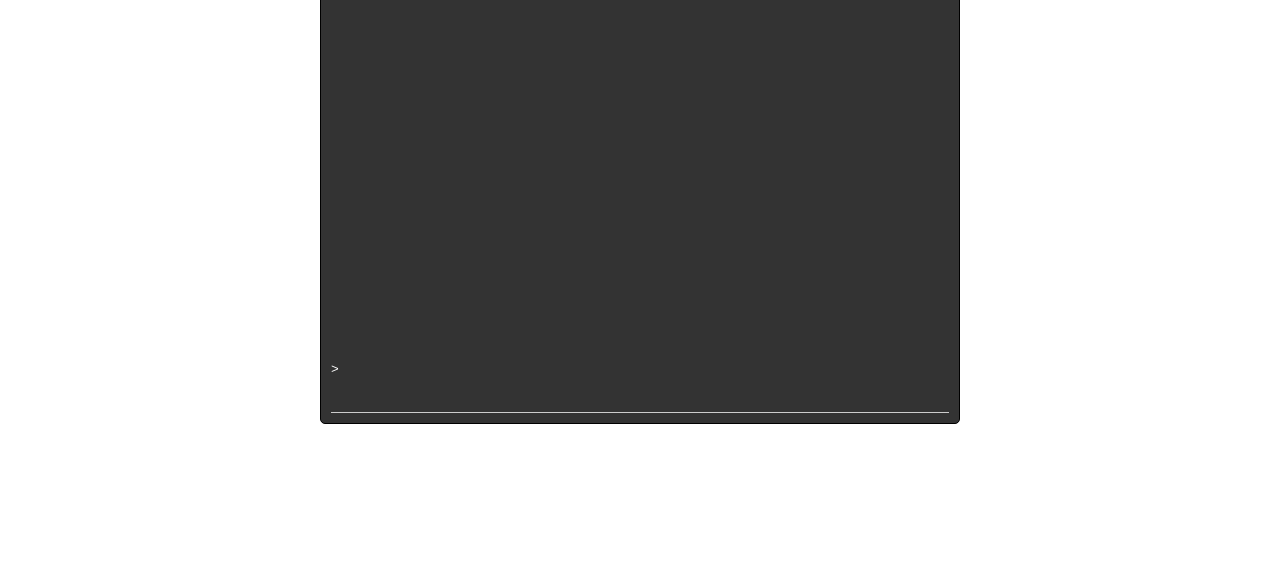
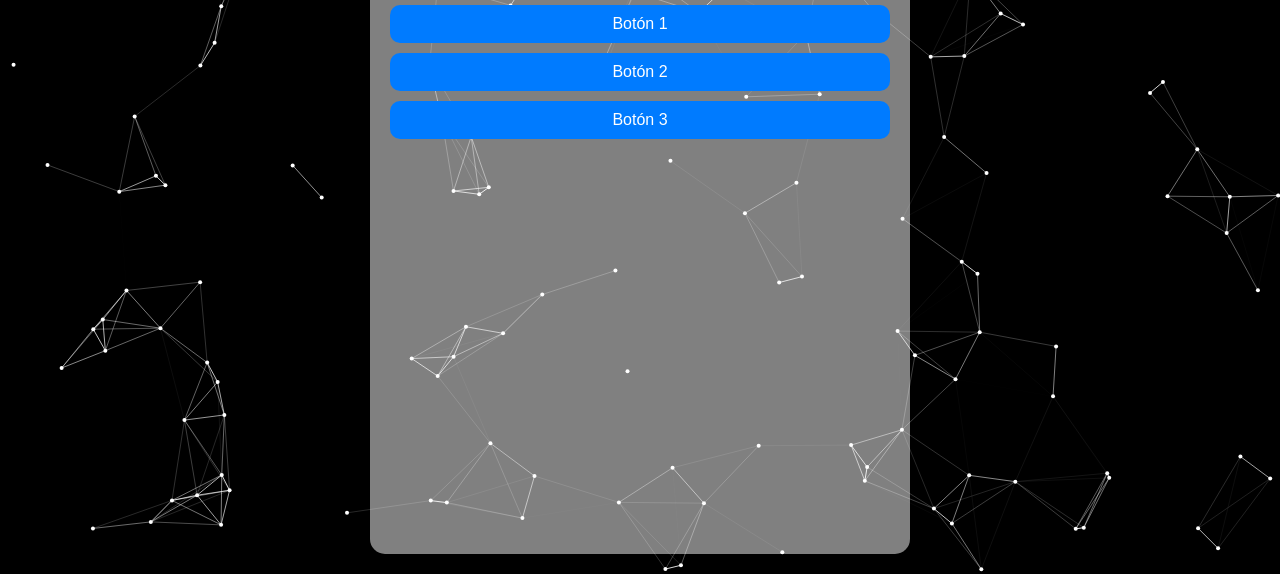
Before and after one commit to felexel25/felexel25.github.io, a plain HTML site: page index.html in a window 1280 px wide. Shown: the part 226-800 px from the top of the page. Drawn offline with Linux system fonts and the light colour scheme.

Commit message:
Add: home page

```diff
--- /dev/null
+++ b/css/home.css
@@ -0,0 +1,65 @@
+body, html {
+    margin: 0;
+    padding: 0;
+    height: 100%;
+}
+
+#container {
+    position: relative;
+    width: 100%;
+    height: 100%;
+}
+
+#background {
+    position: absolute;
+    top: 0;
+    left: 0;
+    width: 100%;
+    height: 100%;
+    background-color: black; /* Color de fondo opcional para el lienzo */
+}
+
+#overlay {
+    position: absolute;
+    top: 50%;
+    left: 50%;
+    transform: translate(-50%, -50%);
+    width: 90%; /* Ancho del 90% del contenedor */
+    max-width: 500px; /* Máximo ancho de 500px */
+    height: 90%; /* 60% de la altura del contenedor */
+    background-color: rgba(255, 255, 255, 0.5); /* Color y opacidad del rectángulo */
+    padding: 20px;
+    text-align: center;
+    border-radius: 15px;
+}
+
+#image {
+    width: 100px; /* ajusta el ancho según sea necesario */
+    height: 100px; /* ajusta el alto según sea necesario */
+    border-radius: 50%;
+    margin-bottom: 20px;
+}
+
+h2 {
+    margin-bottom: 20px;
+}
+
+#buttons {
+    display: flex;
+    flex-direction: column;
+}
+
+button {
+    margin-bottom: 10px;
+    padding: 10px 20px;
+    border: none;
+    border-radius: 10px;
+    background-color: #007bff; /* color de fondo azul */
+    color: white;
+    font-size: 16px;
+    cursor: pointer;
+}
+
+button:hover {
+    background-color: #0056b3; /* color de fondo azul oscuro al pasar el ratón */
+}
--- a/css/style.css
+++ /dev/null
@@ -1,118 +0,0 @@
-body {
-  margin: 0;
-  padding: 0;
-}
-
-.interface {
-  display: flex;
-  justify-content: center;
-  align-items: center;
-  height: 100vh;
-  margin: 0;
-  padding: 0;
-  box-sizing: border-box;
-}
-
-.console-container {
-  width: 50%;
-  height: 80%;
-  max-height: 500px;
-  border: 1px solid black;
-  border-radius: 5px;
-  padding: 10px;
-  font-family: monospace;
-  background-color: #333;
-  color: #fff;
-  overflow-y: auto;
-  display: flex;
-  flex-direction: column;
-  justify-content: flex-end;
-  box-sizing: border-box;
-}
-
-.prompt {
-  display: inline-block;
-  width: 20px;
-  margin-right: 10px;
-}
-
-.command {
-  display: block;
-  white-space: nowrap;
-}
-
-.output {
-  display: block;
-  white-space: nowrap;
-}
-
-.input {
-  width: 100%;
-  background-color: transparent;
-  border: none;
-  outline: none;
-  color: #fff;
-  border-top: none;
-  border-right: none;
-  border-left: none;
-  border-bottom: 1px solid #ccc;
-  padding: 5px;
-  margin-top: 10px;
-  box-sizing: border-box;
-}
-
-.pdf-container {
-  width: 50%;
-  height: 80%;
-  max-height: 500px;
-  border: 1px solid black;
-  border-radius: 5px;
-  padding: 10px;
-  font-family: monospace;
-  background-color: #333;
-  color: #fff;
-  overflow-x: hidden;
-  overflow-y: hidden;
-  display: flex;
-  justify-content: center;
-  align-items: center;
-  box-sizing: border-box;
-}
-
-.pdf {
-  width: 100%;
-  height: 100%;
-}
-
-.hidden {
-  display: none;
-}
-
-iframe {
-  max-width: 100%;
-  height: auto;
-}
-
-@media only screen and (max-width: 768px) {
-  .console-container {
-    width: 95%;
-    height: 100%;
-  }
-
-  .pdf-container {
-    width: 100%;
-    height: 100%;
-    max-height: 100vh;
-    position: relative;
-  }
-
-  .pdf {
-    width: 100%;
-    height: 100%;
-  }
-
-  .goog-toolbar{
-    display: none !important;
-  }
-
-}
--- a/index.html
+++ b/index.html
@@ -4,23 +4,27 @@
     <meta charset="UTF-8">
     <meta http-equiv="X-UA-Compatible" content="IE=edge">
     <meta name="viewport" content="width=device-width, initial-scale=1.0">
-    <link rel="stylesheet" href="/css/style.css">
-    <script type="text/javascript" src="/js/main.js"></script>
-    <script type="text/javascript" src="/js/directory.js"></script>
-    <script type="text/javascript" src="/js/ls.js"></script>
-    <script type="text/javascript" src="/js/cd.js"></script>
-    <script type="text/javascript" src="/js/cat.js"></script>
-    <title>Octaedro</title>
+    <link rel="stylesheet" href="/css/home.css">
+    <script type="text/javascript" src="/js/home.js"></script>
+    <title>Félix Llerena</title>
 </head>
 <body>
-    <div class="interface">
-        <div class="console-container">
-          <div class="prompt">></div>
-          <input type="text" class="input">
-        </div>
-        <div class="pdf-container hidden">
-          <iframe class="pdf" src=""></iframe>
+  <!--
+    <a href="pages/console.html" target="_blank">
+        <button type="button">Ir a Ejemplo</button>
+    </a>
+  -->
+  <div id="container">
+    <canvas id="background"></canvas>
+    <div id="overlay">
+        <img src="src/images/55722309.jpg" alt="Imagen" id="image">
+        <h2>Félix Llerena</h2>
+        <div id="buttons">
+            <button>Botón 1</button>
+            <button>Botón 2</button>
+            <button>Botón 3</button>
         </div>
     </div>
+  </div>
 </body>
 </html>
--- /dev/null
+++ b/js/home.js
@@ -0,0 +1,111 @@
+document.addEventListener('DOMContentLoaded', function() {
+    // Constants
+    let numPoints, minPoints;
+    const minDistance = 100; // Minimum distance for connecting points
+    const maxSpeed = 5; // Maximum falling speed
+
+    // Determine number of points based on device width
+    if (window.innerWidth < 768) { // Adjust this threshold as needed
+        numPoints = 50;
+        minPoints = 30;
+    } else {
+        numPoints = 150;
+        minPoints = 75;
+    }
+
+    // Create initial points
+    let points = createInitialPoints();
+
+    // Create initial points function
+    function createInitialPoints() {
+        const newPoints = [];
+        for (let i = 0; i < numPoints; i++) {
+            const point = {
+                x: Math.random() * window.innerWidth,
+                y: Math.random() * window.innerHeight,
+                vy: Math.random() * maxSpeed // Only vertical speed
+            };
+            newPoints.push(point);
+        }
+        return newPoints;
+    }
+
+    // Connect points
+    function connectPoints() {
+        for (let i = 0; i < points.length; i++) {
+            for (let j = i + 1; j < points.length; j++) {
+                const dx = points[i].x - points[j].x;
+                const dy = points[i].y - points[j].y;
+                const distance = Math.sqrt(dx * dx + dy * dy);
+                if (distance < minDistance) {
+                    const opacity = 1 - distance / minDistance;
+                    drawLine(points[i].x, points[i].y, points[j].x, points[j].y, opacity);
+                }
+            }
+        }
+    }
+
+    // Draw lines
+    function drawLine(x1, y1, x2, y2, opacity) {
+        const canvas = document.getElementById('background');
+        const ctx = canvas.getContext('2d');
+        ctx.strokeStyle = `rgba(255, 255, 255, ${opacity})`;
+        ctx.lineWidth = 1; // Increased line width for better visibility
+        ctx.beginPath();
+        ctx.moveTo(x1, y1);
+        ctx.lineTo(x2, y2);
+        ctx.stroke();
+    }
+
+    // Animation loop
+    function animate() {
+        const canvas = document.getElementById('background');
+        const ctx = canvas.getContext('2d');
+        ctx.clearRect(0, 0, canvas.width, canvas.height);
+
+        // Ensure minimum number of points
+        if (points.length < minPoints) {
+            const numNewPoints = minPoints - points.length;
+            for (let i = 0; i < numNewPoints; i++) {
+                const point = {
+                    x: Math.random() * window.innerWidth,
+                    y: 0, // Start from the top
+                    vy: Math.random() * maxSpeed // Only vertical speed
+                };
+                points.push(point);
+            }
+        }
+
+        // Update points
+        for (const point of points) {
+            point.y += point.vy; // Update only vertical position
+
+            // Reset position if point goes below the screen
+            if (point.y > window.innerHeight) {
+                point.y = 0;
+                point.x = Math.random() * window.innerWidth; // Reset horizontal position
+            }
+
+            ctx.fillStyle = '#fff';
+            ctx.beginPath();
+            ctx.arc(point.x, point.y, 2, 0, Math.PI * 2);
+            ctx.fill();
+        }
+
+        connectPoints();
+
+        requestAnimationFrame(animate);
+    }
+
+    // Resize canvas to match window dimensions
+    function resizeCanvas() {
+        const canvas = document.getElementById('background');
+        canvas.width = window.innerWidth;
+        canvas.height = window.innerHeight;
+    }
+
+    // Start animation
+    resizeCanvas();
+    window.addEventListener('resize', resizeCanvas);
+    animate();
+});
```
Also changed, not shown: css/console.css (added, +118 -0 lines), pages/console.html (added, +26 -0 lines), src/images/55722309.jpg (added).
